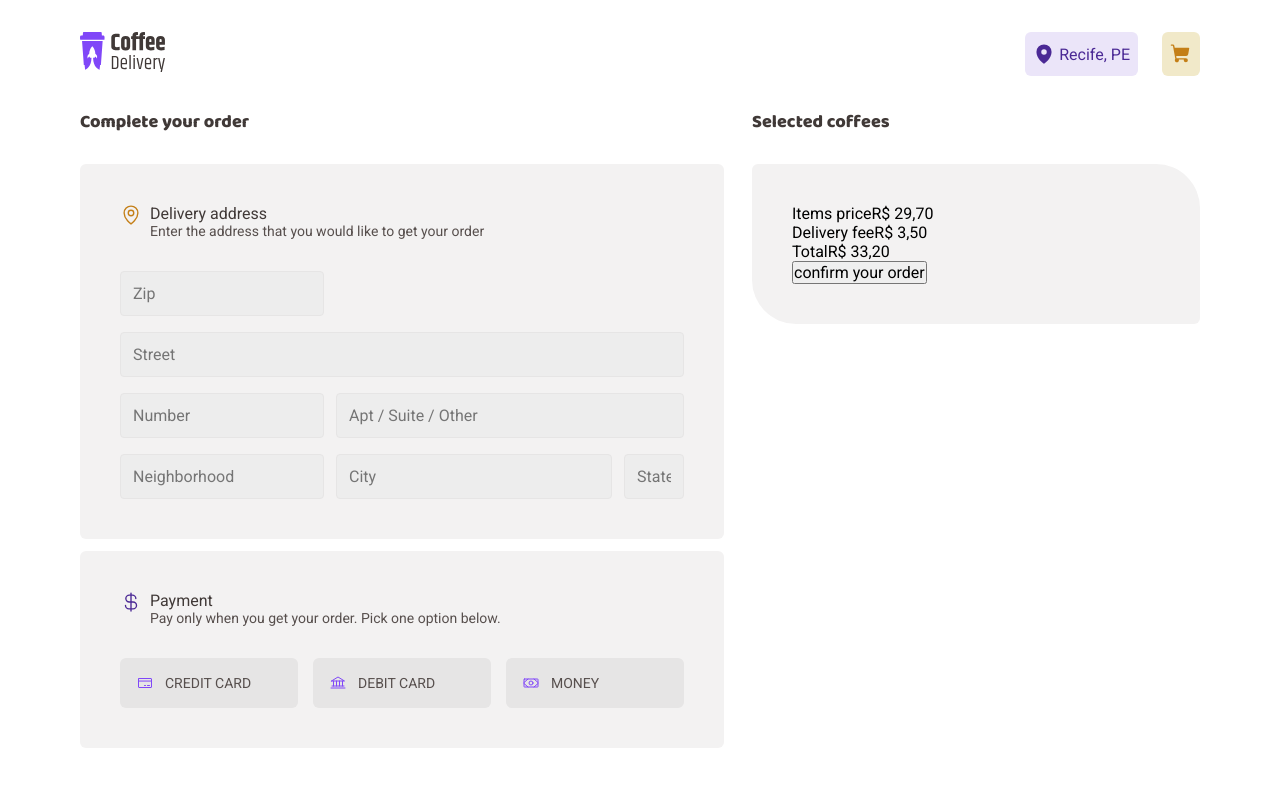
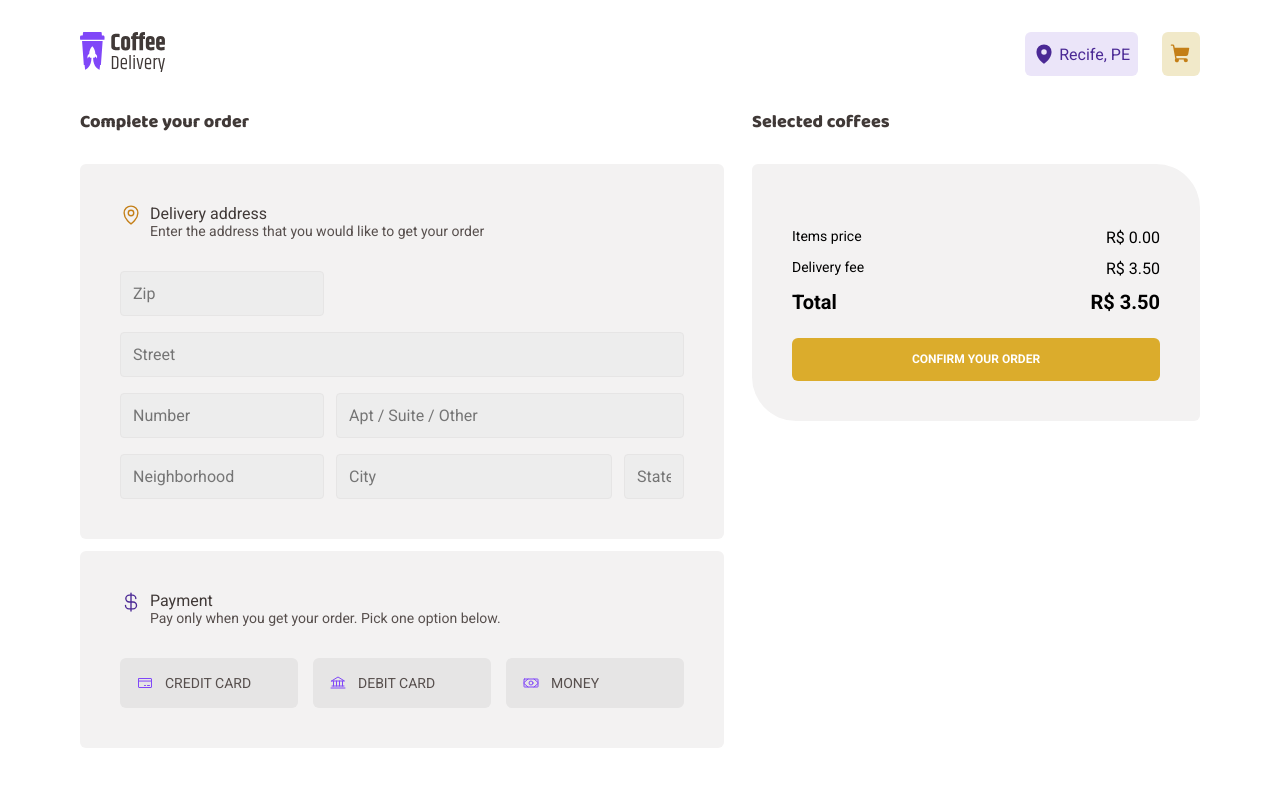
Before and after one commit to guilherme-n/coffee-delivery, a React (Vite) app: page /checkout in a window 1280 px wide. Shown: the top 786 px of the page. Built offline with nearby package versions, Linux system fonts and the light colour scheme.

Commit message:
finish checkout layout, add total price sum calc

```diff
--- a/src/pages/Checkout/components/CoffeeDetailsCheckout/styles.ts
+++ b/src/pages/Checkout/components/CoffeeDetailsCheckout/styles.ts
@@ -10,6 +10,14 @@ export const Container = styled.div`
 
 	&:not(:first-child) {
 		padding-top: 1.5rem;
+	}
+
+	span {
+		color: ${(props) => props.theme['base-text']};
+	}
+
+	& > span {
+		font-size: ${(props) => props.theme.fontSize['text-m']};
 	}
 
 	img {
@@ -51,7 +59,6 @@ export const LabelWithButtons = styled.div`
 			}
 
 			span {
-				color: ${(props) => props.theme['base-text']};
 				text-transform: uppercase;
 				font-size: ${(props) => props.theme.fontSize['button-s']};
 			}
--- a/src/pages/Checkout/index.tsx
+++ b/src/pages/Checkout/index.tsx
@@ -5,9 +5,10 @@ import {
 	MapPin,
 	Money,
 } from 'phosphor-react';
-import { useState } from 'react';
+import { FormEvent, useState } from 'react';
 import { Input } from '../../components/Input';
 import { useCoffee } from '../../hooks/CoffeeContext';
+import { Coffee } from '../../types/coffee';
 import { CoffeeDetailsCheckout } from './components/CoffeeDetailsCheckout';
 import {
 	FormContainer,
@@ -17,9 +18,14 @@ import {
 	PaymentOptionsContainer,
 	PaymentOption,
 	TwoBigRoundsContainer,
+	PricesLabelList,
+	PriceLabel,
+	PriceLabelTotal,
 } from './styles';
 
 export type PaymentMethod = 'CreditCard' | 'DebitCard' | 'Money';
+
+const DELIVERY_FEE = 3.5;
 
 export function Checkout() {
 	const [paymentMethod, setPaymentMethod] = useState<PaymentMethod | null>(
@@ -27,12 +33,24 @@ export function Checkout() {
 	);
 	const { coffees } = useCoffee();
 
+	const getTotalPrice = (coffees: Coffee[]) => {
+		return coffees.reduce((prev, curr) => {
+			return prev + curr.price * curr.amount;
+		}, 0);
+	};
+
 	const handlePaymentMethodClick = (PaymentMethod: PaymentMethod) => {
 		setPaymentMethod(PaymentMethod);
 	};
 
+	const handleConfirmOrder = (event: FormEvent) => {
+		event.preventDefault();
+	};
+
+	const itemsPrice = getTotalPrice(coffees);
+
 	return (
-		<FormContainer>
+		<FormContainer onSubmit={handleConfirmOrder}>
 			<div>
 				<h4>Complete your order</h4>
 				<SlightlyRoundedContainer>
@@ -105,21 +123,21 @@ export function Checkout() {
 							return <CoffeeDetailsCheckout coffee={coffee} key={coffee.id} />;
 						}
 					})}
-					<div>
-						<div>
+					<PricesLabelList>
+						<PriceLabel>
 							<span>Items price</span>
-							<span>R$ 29,70</span>
-						</div>
-						<div>
+							<span>R$ {itemsPrice.toFixed(2)}</span>
+						</PriceLabel>
+						<PriceLabel>
 							<span>Delivery fee</span>
-							<span>R$ 3,50</span>
-						</div>
-						<div>
+							<span>R$ {DELIVERY_FEE.toFixed(2)}</span>
+						</PriceLabel>
+						<PriceLabelTotal>
 							<span>Total</span>
-							<span>R$ 33,20</span>
-						</div>
-						<button>confirm your order</button>
-					</div>
+							<span>R$ {(itemsPrice + DELIVERY_FEE).toFixed(2)}</span>
+						</PriceLabelTotal>
+					</PricesLabelList>
+					<button>confirm your order</button>
 				</TwoBigRoundsContainer>
 			</div>
 		</FormContainer>
--- a/src/pages/Checkout/styles.ts
+++ b/src/pages/Checkout/styles.ts
@@ -118,4 +118,47 @@ export const TwoBigRoundsContainer = styled.div`
 	padding: 2.5rem;
 	width: 448px;
 	border-radius: 6px 44px;
+
+	& > button {
+		text-transform: uppercase;
+		border: 0;
+		border-radius: 6px;
+		background: ${(props) => props.theme.yellow};
+		color: ${(props) => props.theme.white};
+		padding: 0.75rem 0.5rem;
+		width: 100%;
+		font-size: ${(props) => props.theme.fontSize['button-g']};
+		line-height: 160%;
+		font-weight: 700;
+
+		:hover {
+			cursor: pointer;
+		}
+	}
 `;
+
+export const PricesLabelList = styled.div`
+	display: flex;
+	flex-direction: column;
+	gap: 0.75rem;
+	margin: 1.5rem 0;
+`;
+
+const PriceLabelBase = styled.div`
+	display: flex;
+	justify-content: space-between;
+`;
+
+export const PriceLabel = styled(PriceLabelBase)`
+	span:first-child {
+		font-size: ${(props) => props.theme.fontSize['text-s']};
+	}
+	span:last-child {
+		font-size: ${(props) => props.theme.fontSize['text-m']};
+	}
+`;
+
+export const PriceLabelTotal = styled(PriceLabelBase)`
+	font-size: ${(props) => props.theme.fontSize['text-l']};
+	font-weight: bold;
+`;
```
